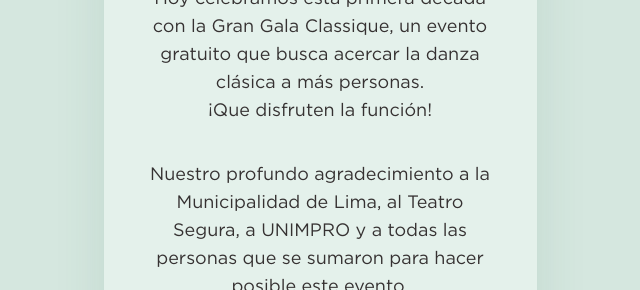
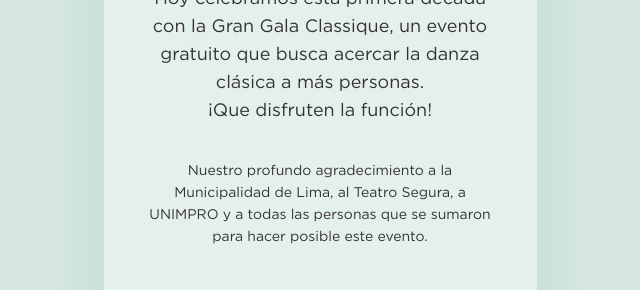
Before and after one commit to uriartx/estudanza, a plain HTML site: page grangalaclassique2026/index.html in a window 1280 px wide. Shown: the part 934-1224 px from the top of the page, without its empty margins (320-960 px from the left). Drawn offline with Linux system fonts and the light colour scheme.

Commit message:
Corregir el tamaño del agradecimiento: 14/22, no 18/28
`.intro p` (clase + elemento) pesa mas que `.intro__thanks` (clase
suelta), asi que le pisaba font-size y line-height. Antes lo tapaba un
!important que se perdio al pasar a las medidas del inspector.

Verificado con getComputedStyle: los 9 bloques de texto coinciden ahora
con las specs del diseño.

Co-Authored-By: Claude Opus 5 (1M context) <noreply@anthropic.com>

```diff
--- a/grangalaclassique2026/css/main.css
+++ b/grangalaclassique2026/css/main.css
@@ -209,7 +209,9 @@ ul {
 	text-wrap: pretty;
 }
 
-.intro__thanks {
+/* Va con la especificidad subida: `.intro p` pesa mas que una clase
+   suelta y le pisaba el tamaño. */
+.intro p.intro__thanks {
 	margin-top: 2.25rem;
 	font-size: 0.875rem; /* 14px */
 	line-height: 1.5714; /* 22px */
```
